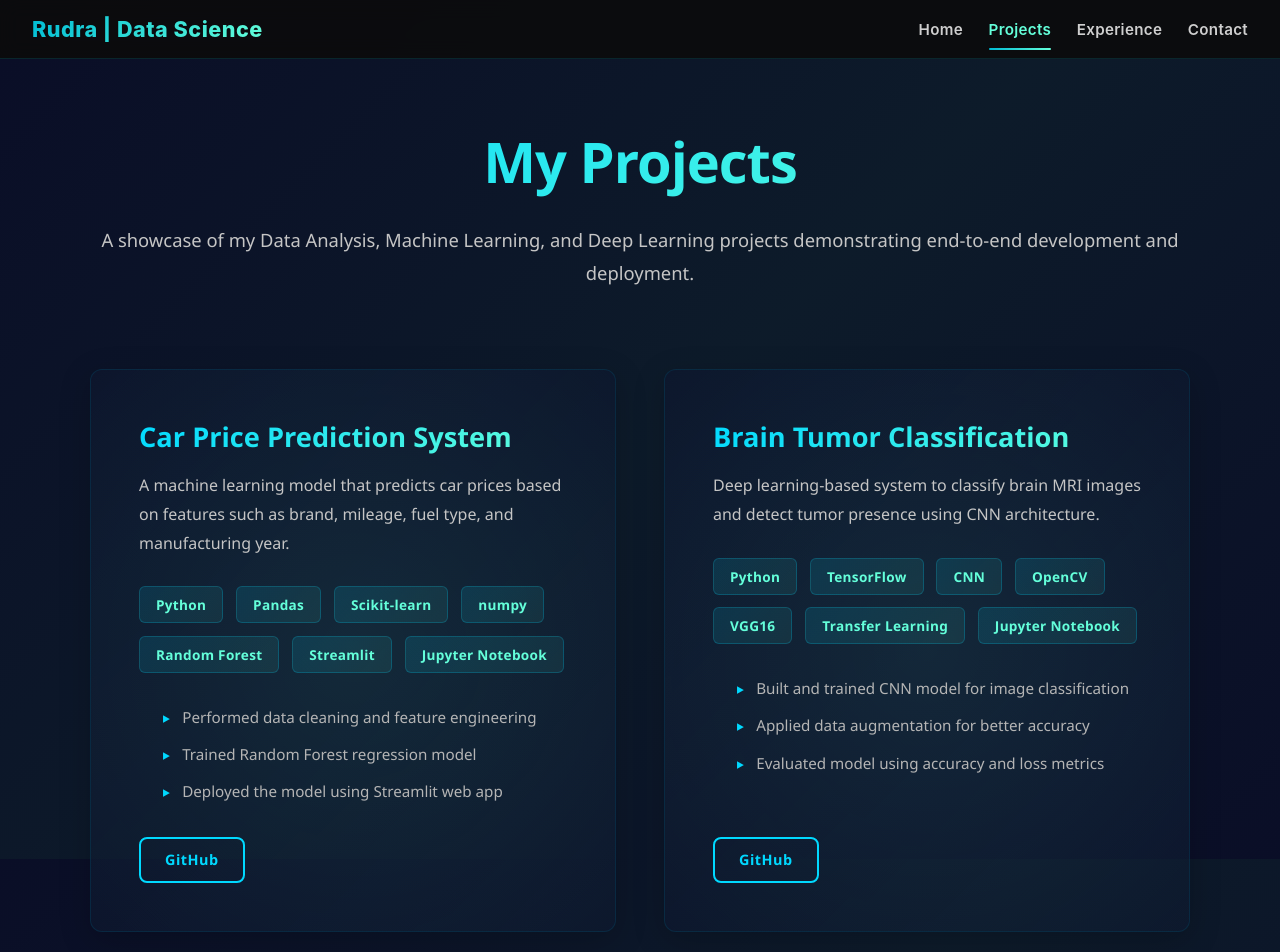
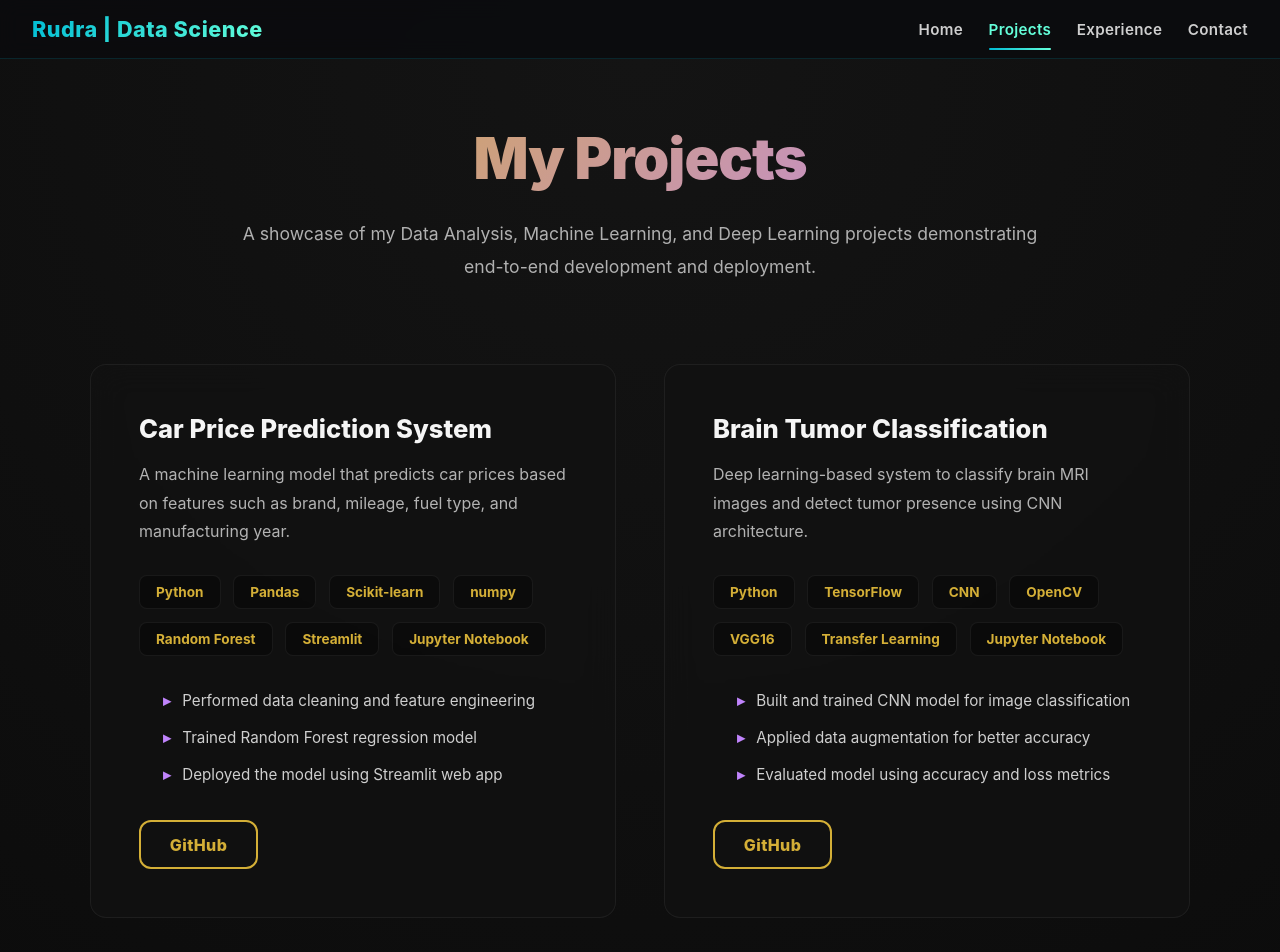
Before and after one commit to RudraBhagat/Portfolio, a React (Create React App) app: page /projects in a window 1280 px wide. Shown: the top 952 px of the page. Built offline with nearby package versions, Linux system fonts and the light colour scheme.

Commit message:
Third Commit

```diff
--- a/src/pages/Projects.css
+++ b/src/pages/Projects.css
@@ -1,31 +1,36 @@
 /* =====================================
-   PROJECTS PAGE - PREMIUM DARK THEME
+   PROJECTS PAGE – PREMIUM DARK (NO BLUE)
    ===================================== */
 
 .projects {
-  background: linear-gradient(135deg, #0a0e27 0%, #0d1b2a 50%, #0a0e27 100%);
-  background-attachment: fixed;
-  color: #e8e8e8;
+  background: radial-gradient(circle at top, #141414, #080808 70%);
+  color: #e6e6e6;
   min-height: 100vh;
   padding: 4rem 2rem;
-  font-family: 'Segoe UI', Tahoma, Geneva, Verdana, sans-serif;
+  font-family: 'Inter', 'Segoe UI', system-ui, sans-serif;
+  animation: pageFade 1s ease;
+}
+
+@keyframes pageFade {
+  from { opacity: 0; }
+  to { opacity: 1; }
 }
 
 /* =====================================
-   HEADER - PREMIUM STYLING
+   HEADER
    ===================================== */
 
 .projects-header {
   max-width: 1100px;
   margin: 0 auto 5rem;
   text-align: center;
-  animation: fadeInDown 0.6s ease-out;
+  animation: sectionSlide 1s ease forwards;
 }
 
 .projects-header h1 {
-  font-size: 3.5rem;
+  font-size: clamp(2.5rem, 6vw, 3.6rem);
   font-weight: 900;
-  background: linear-gradient(135deg, #00d9ff, #64ffda);
+  background: linear-gradient(135deg, #d4af37, #c084fc);
   -webkit-background-clip: text;
   background-clip: text;
   -webkit-text-fill-color: transparent;
@@ -34,14 +39,20 @@
 }
 
 .projects-header p {
-  font-size: 1.15rem;
-  color: #c5c5c5;
-  line-height: 1.8;
-  animation: fadeInUp 0.6s ease-out 0.2s both;
+  font-size: 1.1rem;
+  color: #b0b0b0;
+  line-height: 1.9;
+  max-width: 800px;
+  margin: 0 auto;
+}
+
+@keyframes sectionSlide {
+  from { opacity: 0; transform: translateY(45px); }
+  to { opacity: 1; transform: translateY(0); }
 }
 
 /* =====================================
-   GRID - RESPONSIVE CARDS
+   GRID
    ===================================== */
 
 .projects-grid {
@@ -53,77 +64,48 @@
 }
 
 /* =====================================
-   PROJECT CARD - PROFESSIONAL & STYLISH
+   PROJECT CARD – GLASS DARK
    ===================================== */
 
 .project-card {
-  background: linear-gradient(135deg, rgba(10, 14, 39, 0.8), rgba(10, 14, 39, 0.6));
-  border: 1.5px solid rgba(0, 217, 255, 0.12);
-  border-radius: 12px;
+  background: rgba(18, 18, 18, 0.75);
+  border-radius: 16px;
   padding: 3rem;
-  box-shadow: 0 8px 32px rgba(0, 0, 0, 0.2);
-  transition: all 0.3s cubic-bezier(0.25, 0.46, 0.45, 0.94);
+  border: 1px solid rgba(255,255,255,0.06);
+  backdrop-filter: blur(16px);
+  transition: all 0.45s ease;
   display: flex;
   flex-direction: column;
   justify-content: space-between;
-  position: relative;
-  overflow: hidden;
-  animation: slideUp 0.8s ease-out forwards;
-}
-
-.project-card:nth-child(1) { animation-delay: 0.1s; }
-.project-card:nth-child(2) { animation-delay: 0.2s; }
-.project-card:nth-child(3) { animation-delay: 0.3s; }
-.project-card:nth-child(4) { animation-delay: 0.4s; }
-.project-card:nth-child(5) { animation-delay: 0.5s; }
-.project-card:nth-child(6) { animation-delay: 0.6s; }
-
-.project-card::before {
-  content: '';
-  position: absolute;
-  top: -50%;
-  right: -50%;
-  width: 200%;
-  height: 200%;
-  background: radial-gradient(circle, rgba(100, 255, 218, 0.1), transparent 70%);
-  transition: all 0.3s ease;
-  z-index: 0;
+  animation: sectionSlide 1s ease forwards;
 }
 
 .project-card:hover {
-  transform: translateY(-12px) scale(1.02);
-  border-color: rgba(100, 255, 218, 0.3);
-  box-shadow: 0 16px 50px rgba(0, 217, 255, 0.2);
+  transform: translateY(-10px);
+  border-color: rgba(212,175,55,0.3);
+  box-shadow: 0 25px 70px rgba(0,0,0,0.7);
 }
 
-.project-card:hover::before {
-  top: -25%;
-  right: -25%;
-}
+/* =====================================
+   TITLES & DESCRIPTION
+   ===================================== */
 
 .project-card h3 {
-  font-size: 1.7rem;
-  background: linear-gradient(135deg, #00d9ff, #64ffda);
-  -webkit-background-clip: text;
-  -webkit-text-fill-color: transparent;
-  background-clip: text;
+  font-size: 1.6rem;
+  font-weight: 800;
+  color: #f5f5f5;
   margin-bottom: 1rem;
-  font-weight: 800;
-  position: relative;
-  z-index: 1;
 }
 
 .project-desc {
   font-size: 1rem;
-  color: #c5c5c5;
+  color: #b3b3b3;
   line-height: 1.8;
   margin-bottom: 1.8rem;
-  position: relative;
-  z-index: 1;
 }
 
 /* =====================================
-   TECH TAGS - PREMIUM STYLING
+   TECH TAGS
    ===================================== */
 
 .project-tech {
@@ -134,112 +116,84 @@
 }
 
 .project-tech span {
-  background: linear-gradient(135deg, rgba(0, 217, 255, 0.12), rgba(100, 255, 218, 0.08));
-  color: #64ffda;
   padding: 0.5rem 1rem;
-  border: 1px solid rgba(0, 217, 255, 0.2);
-  border-radius: 6px;
   font-size: 0.85rem;
   font-weight: 700;
-  letter-spacing: 0.3px;
-  transition: all 0.3s ease;
-  position: relative;
-  z-index: 1;
-  cursor: pointer;
+  color: #d4af37;
+  background: rgba(10,10,10,0.75);
+  border: 1px solid rgba(255,255,255,0.06);
+  border-radius: 8px;
+  transition: all 0.4s ease;
 }
 
 .project-tech span:hover {
-  background: linear-gradient(135deg, rgba(0, 217, 255, 0.2), rgba(100, 255, 218, 0.12));
-  border-color: rgba(100, 255, 218, 0.4);
-  transform: scale(1.05);
+  transform: translateY(-3px) scale(1.05);
+  border-color: rgba(192,132,252,0.35);
+  background: rgba(192,132,252,0.08);
 }
 
 /* =====================================
-   BULLET POINTS - IMPROVED
+   BULLET POINTS
    ===================================== */
 
 .project-points {
   padding-left: 1.5rem;
   margin-bottom: 2rem;
-  position: relative;
-  z-index: 1;
 }
 
 .project-points li {
+  list-style: none;
+  position: relative;
+  padding-left: 1.2rem;
   font-size: 0.95rem;
-  color: #b5b5b5;
+  color: #cfcfcf;
   line-height: 1.7;
   margin-bottom: 0.7rem;
   transition: all 0.3s ease;
-  list-style: none;
-  position: relative;
-  padding-left: 1.2rem;
 }
 
 .project-points li::before {
-  content: '▸';
-  color: #00d9ff;
-  font-weight: bold;
+  content: "▸";
   position: absolute;
   left: 0;
+  color: #c084fc;
+  font-weight: 900;
 }
 
 .project-points li:hover {
-  transform: translateX(4px);
-  color: #d0d0d0;
+  transform: translateX(6px);
+  color: #ffffff;
 }
 
 /* =====================================
-   LINKS - INTERACTIVE BUTTONS
+   LINKS
    ===================================== */
 
 .project-links {
   display: flex;
   gap: 1.2rem;
-  position: relative;
-  z-index: 1;
 }
 
 .project-links a {
+  padding: 0.8rem 1.8rem;
+  border-radius: 12px;
   text-decoration: none;
-  color: #00d9ff;
   font-weight: 800;
-  border: 2px solid #00d9ff;
-  padding: 0.7rem 1.5rem;
-  border-radius: 8px;
-  transition: all 0.3s cubic-bezier(0.25, 0.46, 0.45, 0.94);
-  font-size: 0.9rem;
-  letter-spacing: 0.5px;
-  position: relative;
-  overflow: hidden;
-  display: inline-block;
-}
-
-.project-links a::before {
-  content: '';
-  position: absolute;
-  top: 0;
-  left: -100%;
-  width: 100%;
-  height: 100%;
-  background: linear-gradient(135deg, #00d9ff, #64ffda);
-  transition: left 0.3s ease;
-  z-index: -1;
+  letter-spacing: 0.4px;
+  color: #d4af37;
+  border: 2px solid #d4af37;
+  transition: all 0.4s ease;
 }
 
 .project-links a:hover {
-  background: #00d9ff;
-  color: #0a0e27;
-  box-shadow: 0 8px 20px rgba(0, 217, 255, 0.3);
-  transform: translateY(-3px);
-}
-
-.project-links a:hover::before {
-  left: 0;
+  background: #d4af37;
+  color: #0b0b0b;
+  transform: translateY(-5px);
+  box-shadow: 0 18px 45px rgba(212,175,55,0.35);
 }
 
 /* =====================================
-   RESPONSIVE DESIGN
+   RESPONSIVE
    ===================================== */
 
 @media (max-width: 1024px) {
@@ -253,28 +207,12 @@
     padding: 2.5rem 1.2rem;
   }
 
-  .projects-header h1 {
-    font-size: 2.5rem;
-  }
-
-  .projects-grid {
-    gap: 2rem;
-  }
-
   .project-card {
     padding: 2rem;
   }
 }
 
 @media (max-width: 480px) {
-  .projects-header h1 {
-    font-size: 2rem;
-  }
-
-  .project-card h3 {
-    font-size: 1.4rem;
-  }
-
   .project-links {
     flex-direction: column;
   }
```
Also changed, not shown: src/pages/Home.css (+74 -64 lines).
